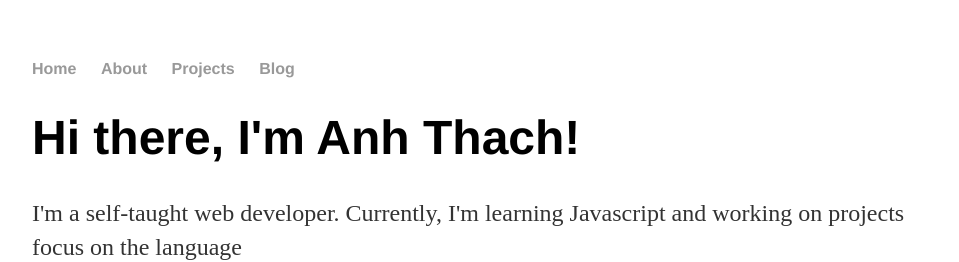
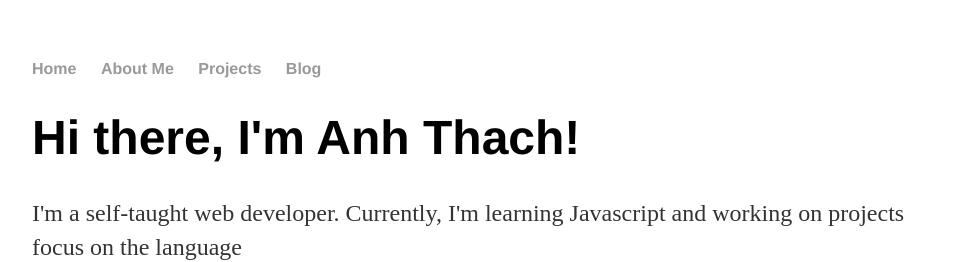
Before and after one commit to windan11/windan11.github.io, a Jekyll site: the page built from index.html, in a window 1280 px wide. Shown: the top 262 px of the page, without its empty margins (160-1119 px from the left). Built offline with Jekyll 4.4.1, drawn with Linux system fonts in a browser that asks for light colours.

```diff
--- a/_layouts/default.html
+++ b/_layouts/default.html
@@ -9,7 +9,7 @@
 			<nav class="header">
 	    		<ul>
 	        		<li><a href="/">Home</a></li>
-		        	<li><a href="/about">About</a></li>
+		        	<li><a href="/about">About Me</a></li>
 	        		<li><a href="/projects">Projects</a></li>
 	        		<li><a href="/blog">Blog</a></li>
 	    		</ul>
```
